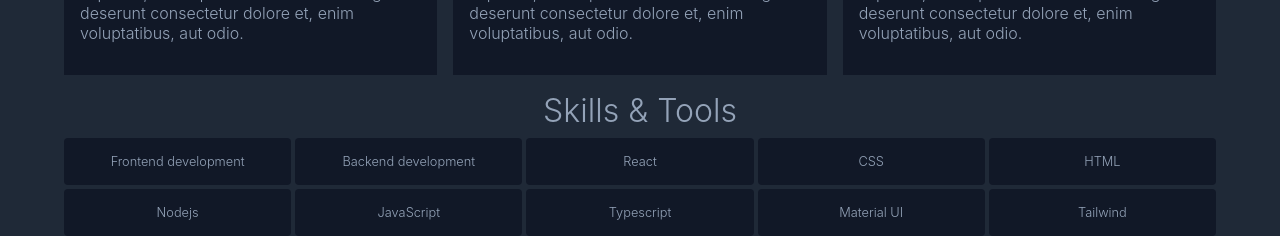
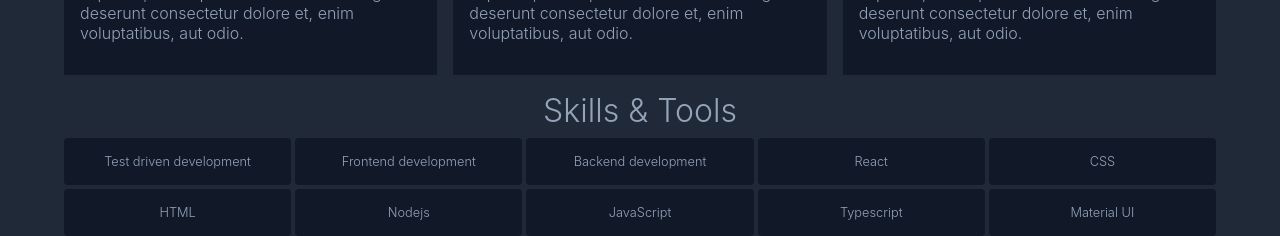
Before and after one commit to GHOST-Aram/my-portfolio, a React (Create React App) app: page / in a window 1280 px wide. Shown: the part 840-1076 px from the top of the page. Built offline with nearby package versions, Linux system fonts and the light colour scheme.

Commit message:
refactor: Create a file for skills data
        - Move skills array from Skills container to skills.ts
        - Import skills into the Skills container component

```diff
--- a/src/containers/Skills.tsx
+++ b/src/containers/Skills.tsx
@@ -1,5 +1,7 @@
 import SectionTitle from '../components/SectionTitle'
 import SkillPallet from '../components/SkillPallet'
+import { skills } from '../skills'
+
 const Skills = () => {
   return (
     <section>
@@ -14,11 +16,4 @@
     </section>
   )
 }
-
-const skills: string[] = [
-'Frontend development', 'Backend development', 'React',
-'CSS', 'HTML', 'Nodejs', 'JavaScript' , 'Typescript',
-'Material UI', 'Tailwind', 'MongoDB', 'Postman', 'API testing',
-'API documentation','Technical article writing', 'Express JS'
-]
 export default Skills
--- /dev/null
+++ b/src/skills.ts
@@ -0,0 +1,6 @@
+export const skills: string[] = [
+    'Test driven development','Frontend development', 'Backend development', 'React',
+    'CSS', 'HTML', 'Nodejs', 'JavaScript' , 'Typescript',
+    'Material UI', 'Tailwind', 'MongoDB', 'Postman', 'API testing',
+    'API documentation','Technical article writing', 'Express JS'
+    ]
```
Also changed, not shown: 1 other file (tests, documents, lock files or other folders).
